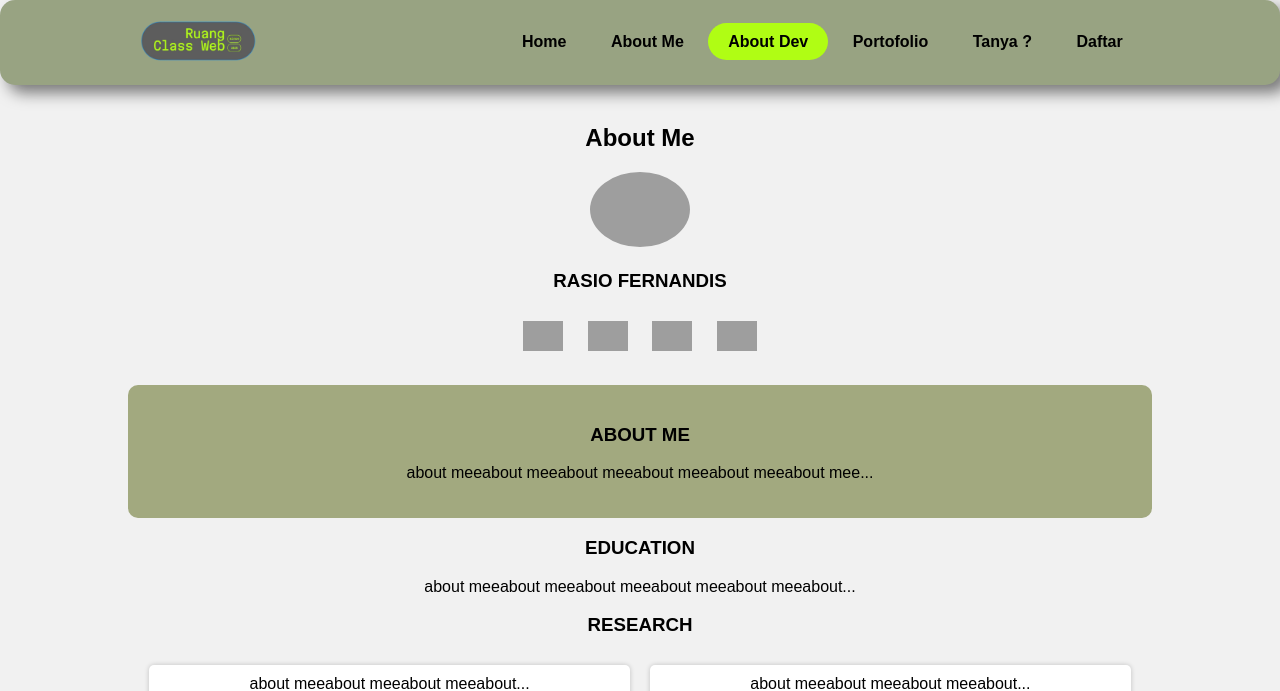
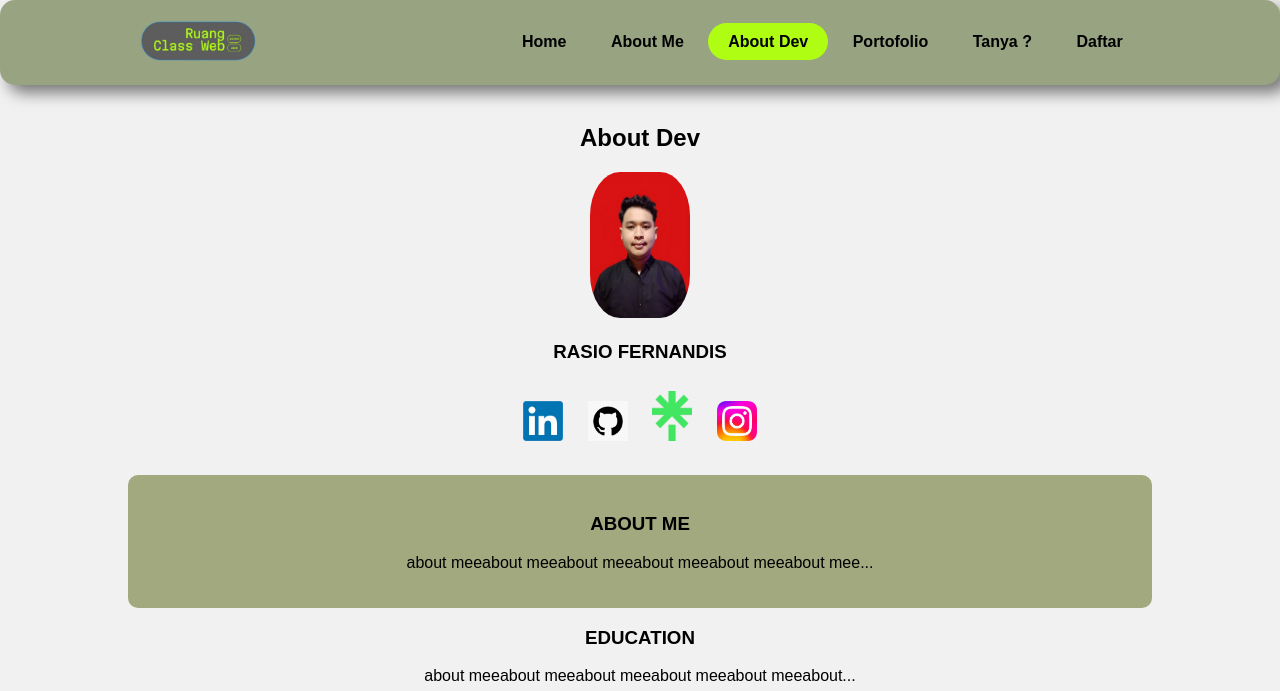
Before and after one commit to Rasio09/Ruang-Class-Web, a PHP site: page /about-dev.php in a window 1280 px wide. Shown: the top 691 px of the page. Run offline with PHP 8.4, Linux system fonts and the light colour scheme; grey boxes are pictures that could not be loaded.

Commit message:
update halaman about-dev

```diff
--- a/about-dev.php
+++ b/about-dev.php
@@ -10,16 +10,17 @@ require("header.php");
     ?>
 
     <div class="container-dev">
-        <h2><b>About</b> Me</h2>
+        <h2><b>About</b> Dev</h2>
         <div class="profile-dev">
-            <img src="profile-placeholder.png" alt="Profile Picture">
+            <img src="img/pas foto.jpg" alt="Profile Picture">
         </div>
         <h3>RASIO FERNANDIS</h3>
         <div class="social-icons-dev">
-            <img src="linkedin.png" alt="LinkedIn">
-            <img src="github.png" alt="GitHub">
-            <img src="hackerrank.png" alt="HackerRank">
-            <img src="instagram.png" alt="Instagram">
+            <a href="https://www.linkedin.com/in/rasiofernandis09/"><img src="img/medsos/link.png" alt="LinkedIn"></a>
+            <a href="https://github.com/Rasio09"><img src="img/medsos/github.png" alt="GitHub"></a>
+            <a href="https://linktr.ee/Rasio_Fernandis"><img src="img/medsos/linktree.png" alt="LinkTree"></a>
+            <a href=""><img src="img/medsos/ig.png" alt="Instagram"></a>
+
         </div>
         <div class="section-dev">
             <h3>ABOUT ME</h3>
--- a/css/style.css
+++ b/css/style.css
@@ -161,7 +161,7 @@ body {
 }
 .profile-dev img {
     width: 100px;
-    border-radius: 50%;
+    border-radius: 30%;
 }
 .section-dev {
     margin-top: 20px;
```
Also changed, not shown: img/medsos/github.png (added), img/medsos/ig.png (added), img/medsos/link.png (added), img/medsos/linktree.png (added), img/pas foto.jpg (added), img/skill/css.png (added), img/skill/db.png (added), img/skill/flask.png (added), img/skill/html.png (added), img/skill/js.png (added), img/skill/ml.png (added), img/skill/mysql.png (added), img/skill/office.png (added), img/skill/php.png (added), 2 more files.
